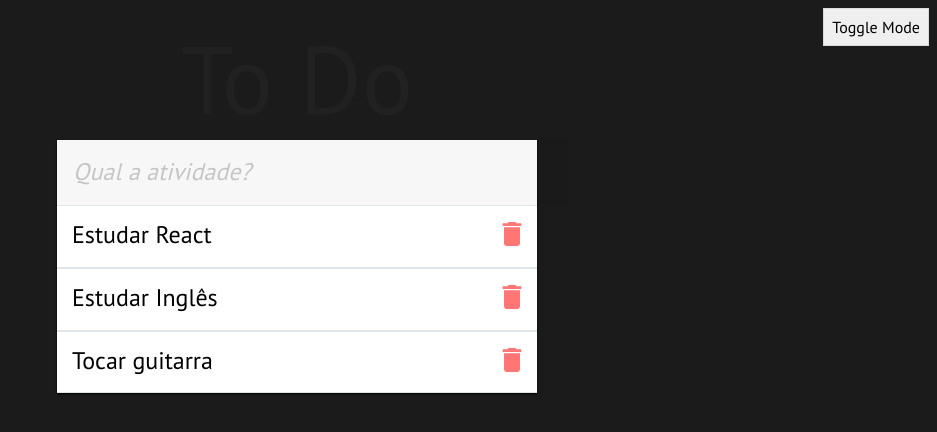
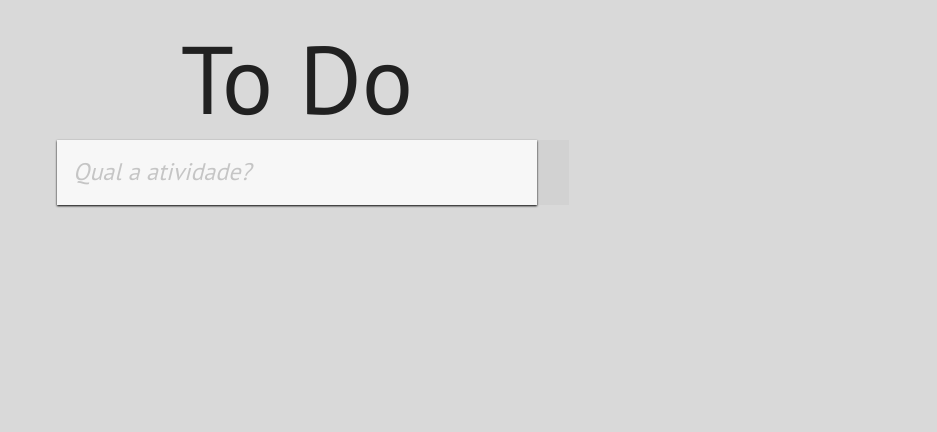
Before and after one commit to oAndin/to-do-react, a React (Vite) app: page / in a window 1280 px wide. Shown: the top 432 px of the page, without its empty margins (343-1280 px from the left). Built offline with nearby package versions, Linux system fonts and the light colour scheme.

Commit message:
Checked featured

```diff
--- a/src/App.css
+++ b/src/App.css
@@ -22,7 +22,14 @@ ul.todo-list li {
   line-height: 1.2;
   transition: color 0.3s;
   padding: 15px 15px 17px 15px;
+
+  &.checked {
+    color: #b2bec3;
+    text-decoration: line-through;
+  }
 }
+
+
 
 .remove {
   background-color: transparent;
--- a/src/App.jsx
+++ b/src/App.jsx
@@ -2,20 +2,15 @@ import { useState } from 'react';
 import { MdDelete } from 'react-icons/md'
 
 import './App.css';
-import DarkMode from './Components/DarkMode';
 
 const App = () => {
 
   const ESC_KEY = 27;
   const ENTER_KEY = 13;
 
-  const initialTodos = [
-    { id: 1, title: "Estudar React", checked: false },
-    { id: 2, title: "Estudar Inglês", checked: true },
-    { id: 3, title: "Tocar guitarra", checked: false },
-  ];
+  const initialTodos = [];
 
-  const [todos,] = useState(initialTodos);
+  const [todos, setTodos] = useState(initialTodos);
   const [value, setValue] = useState('');
 
   const erase = () => {
@@ -23,8 +18,13 @@ const App = () => {
   }
 
   const submit = () => {
-    event.preventDefault;
-    console.log("submit", value);
+    setTodos([...todos,
+    {
+      id: new Date().getTime(),
+      title: value,
+      checked: false,
+    }
+    ]);
     erase();
   }
 
@@ -42,11 +42,17 @@ const App = () => {
     }
   }
 
+  const onChecked = (todo) => {
+    setTodos(todos.map((obj) =>
+      obj.id === todo.id ? { ...obj, checked: !todo.checked } : obj
+    )
+    );
+  };
+
   return (
     <section id="app" className="container">
       <header>
         <h1 className="title">To Do</h1>
-        <DarkMode />
       </header>
       <section className="main">
         <input
@@ -59,7 +65,11 @@ const App = () => {
         <ul className='todo-list'>
           {todos.map((todo) => (
             <li key={todo.id.toString} >
-              <span className='todo'>
+              <span
+                className={["todo", todo.checked ? "checked" : ""].join(" ")}
+                onClick={() => { onChecked(todo) }}
+                tabIndex={0}
+              >
                 {todo.title}
               </span>
               <button className='remove' type='button'>
--- a/src/Components/DarkMode/index.jsx
+++ b/src/Components/DarkMode/index.jsx
@@ -2,22 +2,22 @@ import { useState } from "react";
 
 import { styled } from "styled-components";
 
-let color;
-
 
 const DarkMode = () => {
 
-  const [darkMode, setDarkMode] = useState(true);
+  const [darkMode, setDarkMode] = useState(false);
   // get the body element to switch to dark mode color
   let body = document.querySelector('body');
+  let text = document.querySelector('title');
+  let color;
 
   if (darkMode === true) {
     body.style.backgroundColor = "#1b1b1b";
-    color = "#d9d9d9"
+    text.style.color = `${color}`
   }
   else {
     body.style.backgroundColor = "#d9d9d9"
-    color = "#1b1b1b"
+    text.style.color = `${color}`
   }
 
   const ModeBtn = styled.button`
--- a/src/index.css
+++ b/src/index.css
@@ -8,6 +8,7 @@
   box-sizing: border-box;
   font-size: 16px;
   font-family: 'PT Sans', sans-serif;
+  user-select: none;
 }
 
 
@@ -18,13 +19,9 @@
   box-sizing: inherit;
 }
 
-
-
 body.dark {
   background: #1b1b1b;
 }
-
-
 
 body {
   background: #d9d9d9;
```
